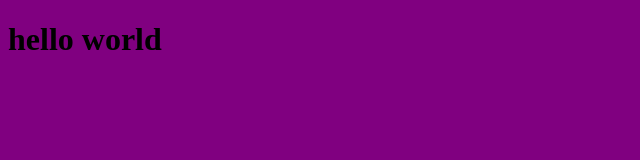
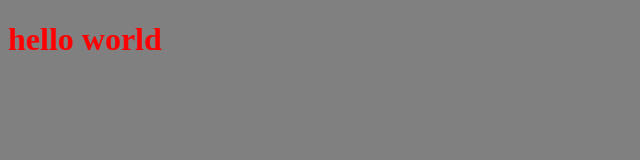
Before and after one commit to nakitanaidu/first-project, a plain HTML site: page index.html in a window 1280 px wide. Shown: the whole page, without its empty margins (0-640 px from the left). Drawn offline with Linux system fonts and the light colour scheme.

Commit message:
third commit

```diff
--- a/style.css
+++ b/style.css
@@ -1,3 +1,4 @@
 html, body {
-    background-color: purple;
+    background-color: gray;
+    color: red;
 }
```
